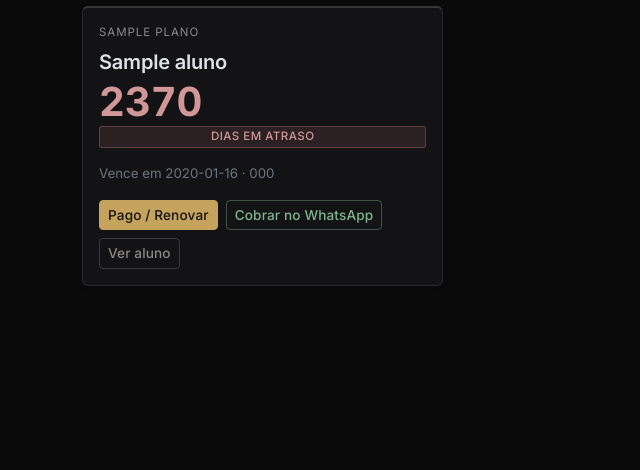
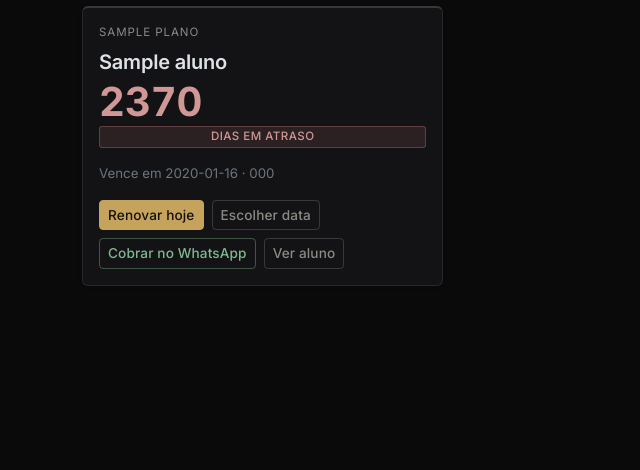
Before and after one commit to reidison21/sistema-MG-ftness, a Flask app: page /alunos/vencidos in a window 1280 px wide. Shown: the part 143-613 px from the top of the page, without its empty margins (0-640 px from the left). Run offline with Flask 3, Linux system fonts and the light colour scheme; the visitor is signed in with stand-in values (Sample User, id 1); tables that the repository leaves empty hold one stand-in row (values such as "Sample post").

Commit message:
Separa renovação em dois botões: Renovar hoje e Escolher data
Co-Authored-By: Claude Sonnet 5 <noreply@anthropic.com>

```diff
--- a/app/templates/alunos/vencidos.html
+++ b/app/templates/alunos/vencidos.html
@@ -29,12 +29,24 @@
         <p class="text-secondary small mb-3">Vence em {{ info.data_vencimento }} &middot; {{ aluno.telefone }}</p>
 
         <div class="d-flex gap-2 mt-auto flex-wrap">
-          <form method="post" action="{{ url_for('pagamentos.renovar', aluno_id=aluno.id) }}" onsubmit="return confirm('Marcar {{ aluno.nome }} como pago e renovar por mais {{ aluno.plano.duracao_dias }} dias?');">
-            <button type="submit" class="btn btn-sm btn-primary">Pago / Renovar</button>
+          <form method="post" action="{{ url_for('pagamentos.renovar', aluno_id=aluno.id) }}" onsubmit="return confirm('Marcar {{ aluno.nome }} como pago hoje e renovar por mais {{ aluno.plano.duracao_dias }} dias?');">
+            <button type="submit" class="btn btn-sm btn-primary">Renovar hoje</button>
           </form>
+          <button type="button" class="btn btn-sm btn-outline-light" onclick="document.getElementById('data-form-{{ aluno.id }}').classList.toggle('d-none')">Escolher data</button>
           <a href="{{ url_for('alunos.mensagens', id=aluno.id) }}" class="btn btn-sm btn-outline-success">Cobrar no WhatsApp</a>
           <a href="{{ url_for('alunos.detalhe', id=aluno.id) }}" class="btn btn-sm btn-outline-secondary">Ver aluno</a>
         </div>
+
+        <form
+          id="data-form-{{ aluno.id }}"
+          method="post"
+          action="{{ url_for('pagamentos.renovar', aluno_id=aluno.id) }}"
+          class="d-none mt-2 d-flex gap-2"
+          onsubmit="return confirm('Renovar {{ aluno.nome }} a partir da data escolhida?');"
+        >
+          <input type="date" name="data" class="form-control form-control-sm" required>
+          <button type="submit" class="btn btn-sm btn-outline-light">Confirmar data</button>
+        </form>
       </div>
     </div>
   </div>
```
Also changed, not shown: app/pagamentos.py (+10 -4 lines).
